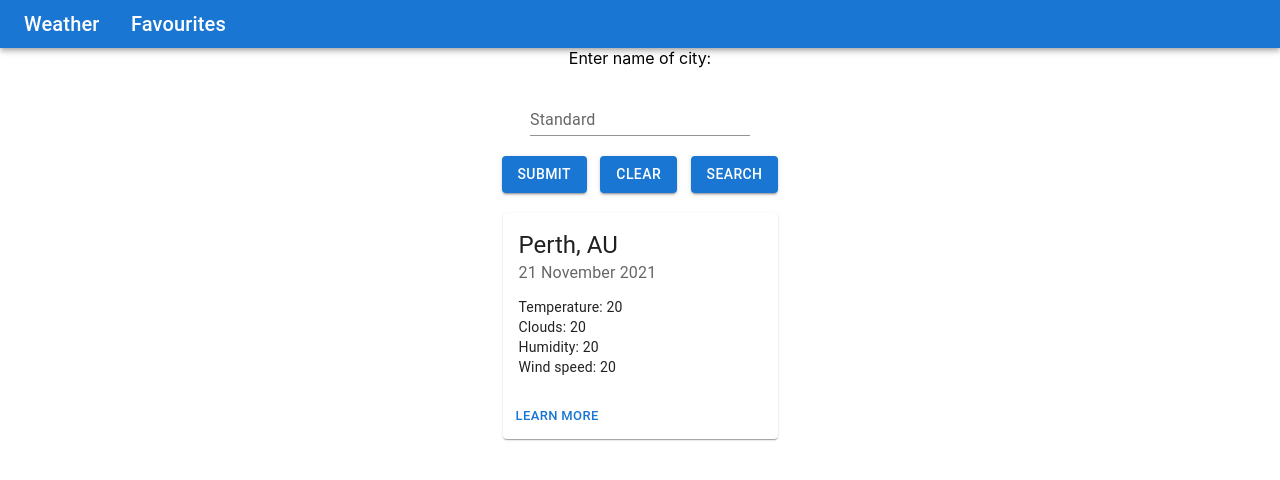
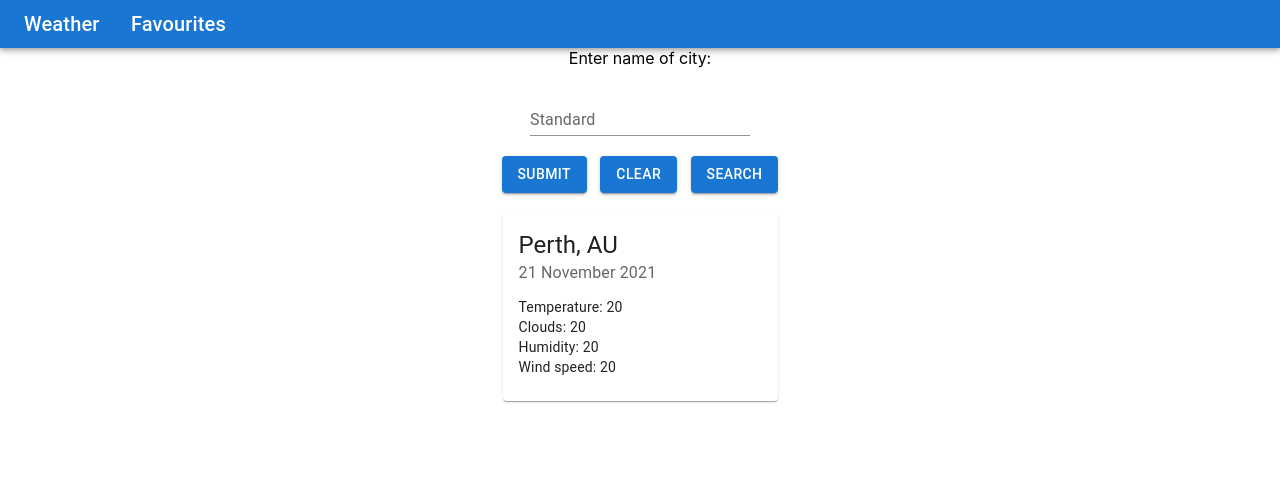
Before and after one commit to vibhaskamal/weather-app, a React (Create React App) app: page / in a window 1280 px wide. Shown: the top 480 px of the page. Built offline with nearby package versions, Linux system fonts and the light colour scheme.

Commit message:
Removed Learn More from card

```diff
--- a/src/components/tempCard.js
+++ b/src/components/tempCard.js
@@ -50,9 +50,6 @@ export default function TempCard(props) {
                         {`Wind speed: ${props.properties.wind}`}
                     </Typography>
                 </CardContent>
-                <CardActions>
-                    <Button size="small">Learn More</Button>
-                </CardActions>
             </Card>
         </div>
     );
```
